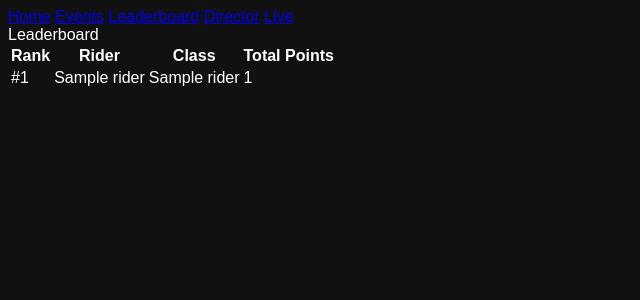
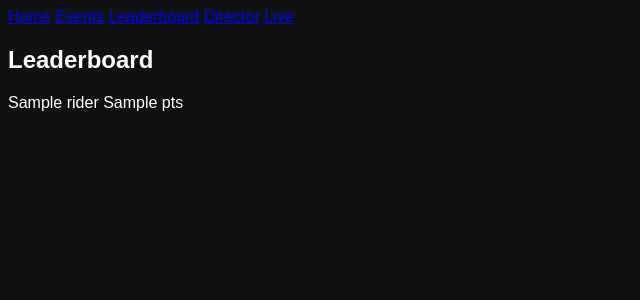
Before and after one commit to figjamfngaming-eng/12oclock-system, a Flask app: page /leaderboard in a window 1280 px wide. Shown: the top 300 px of the page, without its empty margins (0-640 px from the left). Run offline with Flask 3, Linux system fonts and the light colour scheme; a database or web service that is not in the repository returns one stand-in record (values such as "Sample title"); some libraries are stand-ins or nearby versions.

Commit message:
leaderboard.html

```diff
--- a/web/templates/leaderboard.html
+++ b/web/templates/leaderboard.html
@@ -1,32 +1,7 @@
 {% extends "base.html" %}
-
 {% block content %}
-<div class="card">
-    <div class="title">Leaderboard</div>
-
-    {% if rows %}
-        <table>
-            <thead>
-                <tr>
-                    <th>Rank</th>
-                    <th>Rider</th>
-                    <th>Class</th>
-                    <th>Total Points</th>
-                </tr>
-            </thead>
-            <tbody>
-                {% for row in rows %}
-                <tr>
-                    <td>#{{ loop.index }}</td>
-                    <td>{{ row.mxb_name or "Unknown" }}</td>
-                    <td>{{ row.class_name or "Open" }}</td>
-                    <td>{{ row.total_points }}</td>
-                </tr>
-                {% endfor %}
-            </tbody>
-        </table>
-    {% else %}
-        <div class="subtle">No leaderboard data yet.</div>
-    {% endif %}
-</div>
+<h2>Leaderboard</h2>
+{% for r in rows %}
+<div>{{r.mxb_name}} {{r.pts}}</div>
+{% endfor %}
 {% endblock %}
```
